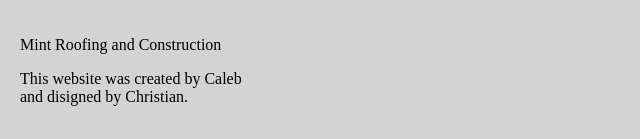
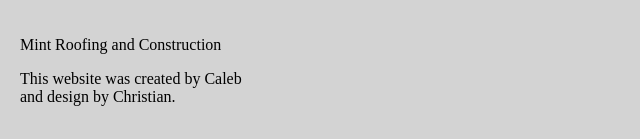
Before and after one commit to Mack1309/Mint-website, a plain HTML site: page index.html in a window 1280 px wide. Shown: the part 2490-2629 px from the top of the page, 0-640 px from the left. Drawn offline with Linux system fonts and the light colour scheme.

Commit message:
Update index.html

```diff
--- a/index.html
+++ b/index.html
@@ -724,7 +724,7 @@
          Mint Roofing and Construction
        </p>
        <p class="bottom-text2">
-    This website was created by Caleb<br>and disigned by Christian.
+    This website was created by Caleb<br>and design by Christian.
        </p>
         </footer>
   </body>
```
